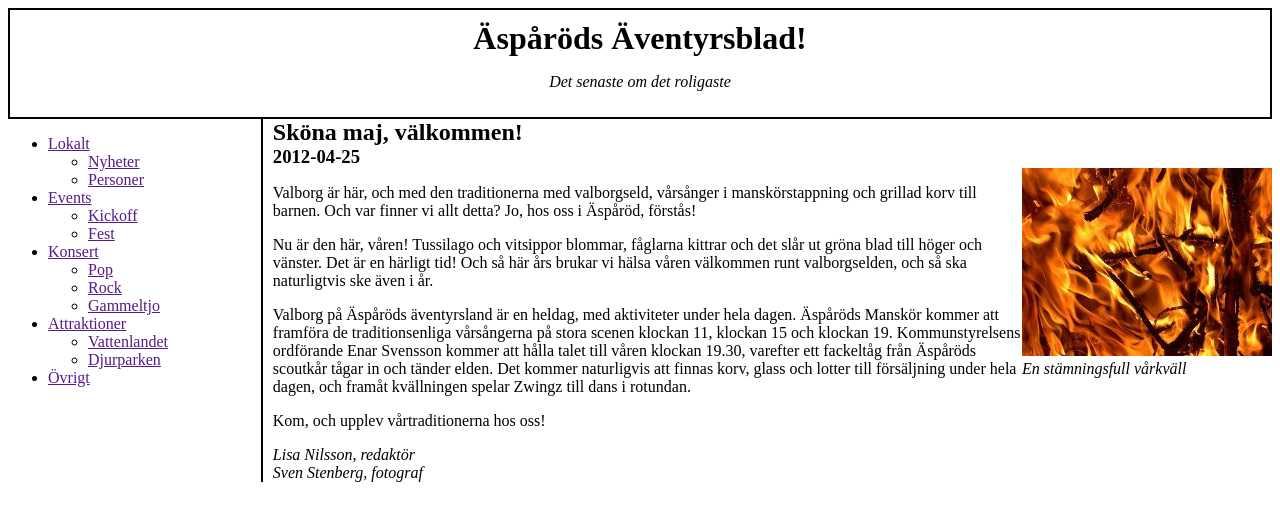
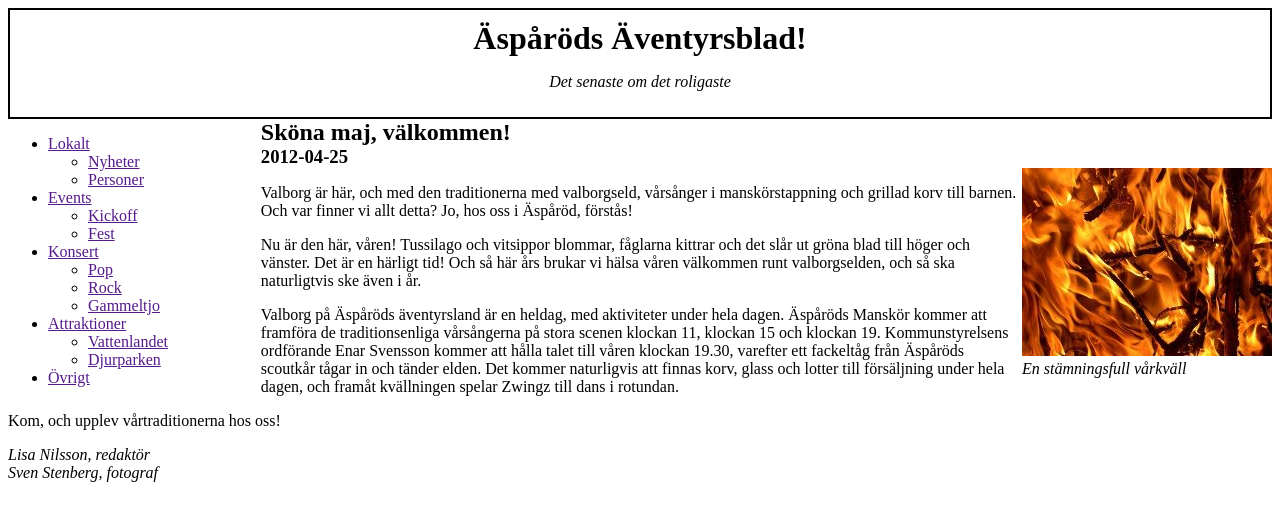
Before and after one commit to JonasJR/blomstermala, a PHP site: page /webbartikel.html in a window 1280 px wide. Shown: the top 521 px of the page. Run offline with PHP 8.4, Linux system fonts and the light colour scheme.

Commit message:
change css

```diff
--- a/blad.css
+++ b/blad.css
@@ -32,7 +32,7 @@ h1, h2, h3, h4 {
   border-left: solid black 2px;
 }
 
-#artikel {
+#article {
   margin-left: 20%;
   padding-left: 10px;
   border-left: solid black 2px;
```
